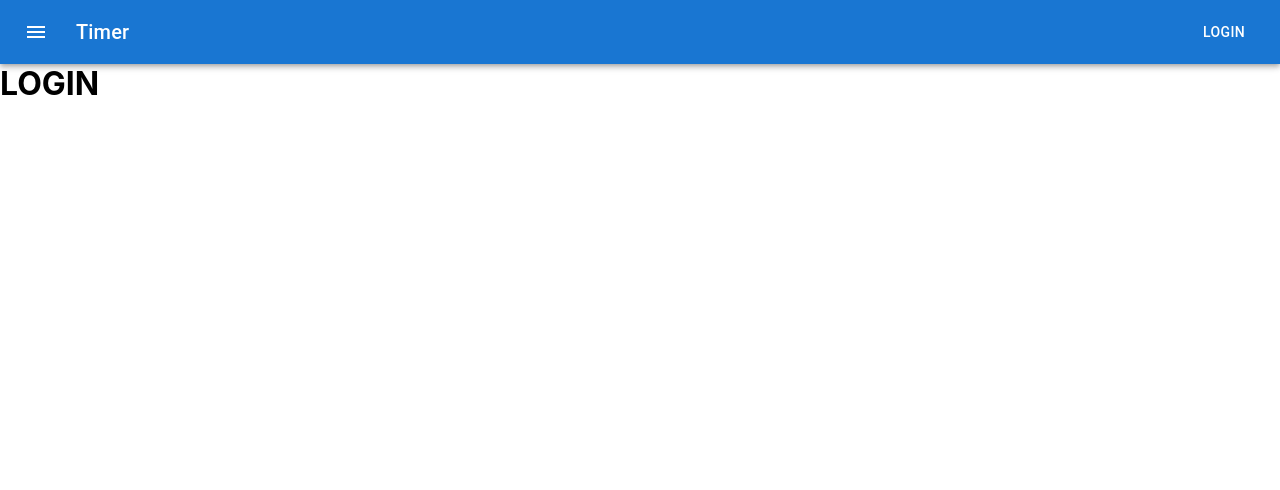
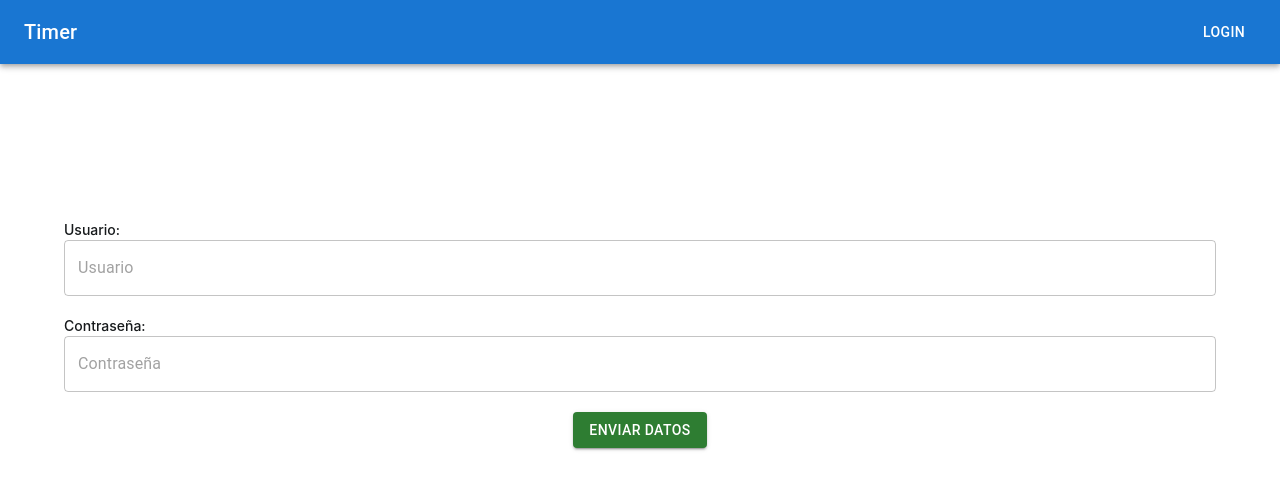
Before and after one commit to sergioalcazar745/counter, a React (Create React App) app in the folder client/: page /login in a window 1280 px wide. Shown: the top 490 px of the page. Built offline with nearby package versions, Linux system fonts and the light colour scheme; no server answers.

Commit message:
login y intento botones

```diff
--- a/client/package.json
+++ b/client/package.json
@@ -6,6 +6,7 @@
     "@emotion/react": "^11.10.5",
     "@emotion/styled": "^11.10.5",
     "@mui/icons-material": "^5.11.0",
+    "@mui/joy": "^5.0.0-alpha.60",
     "@mui/material": "^5.11.2",
     "@testing-library/jest-dom": "^5.16.5",
     "@testing-library/react": "^13.4.0",
--- a/client/src/Global.js
+++ b/client/src/Global.js
@@ -1,5 +1,6 @@
 var Global = {
-    url: "https://localhost:7004/"
+    url: "https://localhost:7004/",
+    token:false
 }
 
 export default Global;
--- a/client/src/assests/css/Home.css
+++ b/client/src/assests/css/Home.css
@@ -53,14 +53,12 @@
   content: '';
   width: 7ch;
   height: 3vh;
-  background: linear-gradient(to top, transparent, white);
   position: absolute;
   z-index: 2;
 }
 
 .clock::after {
   bottom: 0;
-  background: linear-gradient(to bottom, transparent, white);
 }
 
 .clock > div {
@@ -68,7 +66,8 @@
 }
 
 .tick {
-  line-height: 17vh;
+  /* line-height: 17vh; */
+  color: black;
 }
 
 .tick-hidden {
--- a/client/src/components/Home.js
+++ b/client/src/components/Home.js
@@ -10,7 +10,8 @@ export default class Home extends Component {
 
   state = {
     clock: 0,
-        segundos: 0
+    segundos: 0,
+    pausar:false
   }
 
   numero = React.createRef();
@@ -22,6 +23,9 @@ export default class Home extends Component {
     $("#btnEnviar").hide();
     $("#btnPausar").show();
     $("#texto").val("");
+    this.setState({
+      pausar:false
+    })
   }
 
   pausar = (e) => {
@@ -29,6 +33,9 @@ export default class Home extends Component {
     socket.emit('contador', "pausa");
     $("#btnPausar").hide();
     $("#btnReanudar").show();
+    this.setState({
+      pausar:true
+    })
   }
 
   reanudar = (e) => {
@@ -48,44 +55,44 @@ export default class Home extends Component {
     d = Math.floor(h / 24)
     h = h % 24
 
-        return {days: d, hours: h, minutes: m, seconds: s}
+    return { days: d, hours: h, minutes: m, seconds: s }
   }
 
   timer = (numero) => {
     const convertedTime = this.secConverter(numero, 'sec')
 
-        if(convertedTime.hours.toString().length == 1){
+    if (convertedTime.hours.toString().length == 1) {
       var stringHours = "0" + convertedTime.hours.toString();
       convertedTime.hours = stringHours;
-        }else{
+    } else {
       convertedTime.hours = convertedTime.hours.toString();
     }
 
-        if(convertedTime.minutes.toString().length == 1){
+    if (convertedTime.minutes.toString().length == 1) {
       var stringMinutes = "0" + convertedTime.minutes.toString();
       convertedTime.minutes = stringMinutes;
-        }else{
+    } else {
       convertedTime.minutes = convertedTime.minutes.toString();
     }
 
-        if(convertedTime.seconds.toString().length == 1){
+    if (convertedTime.seconds.toString().length == 1) {
       var stringSeconds = "0" + convertedTime.seconds.toString();
       convertedTime.seconds = stringSeconds;
-        }else{
+    } else {
       convertedTime.seconds = convertedTime.seconds.toString()
     }
 
     this.state.clock = convertedTime
-        this.setState({clock: convertedTime})
+    this.setState({ clock: convertedTime })
     $("#clock").show();
   }
 
-    componentDidMount = () =>{
+  componentDidMount = () => {
     $("#btnPausar").hide();
     $("#btnReanudar").hide();
     const receiveMessage = (segundos) => {
       this.state.segundos = segundos;
-            this.setState({segundos: this.state.segundos})
+      this.setState({ segundos: this.state.segundos })
       this.timer(segundos);
     }
 
@@ -110,7 +117,7 @@ export default class Home extends Component {
                 <div className="number">{this.state.clock.hours[1]}</div>
               </div>
             </div>
-            <div className="tick">:</div>
+            <div className="tick" style={{ color: "black" }}>:</div>
             <div className="minutes">
               <div className="first">
                 <div className="number">{this.state.clock.minutes[0]}</div>
@@ -130,21 +137,56 @@ export default class Home extends Component {
             </div>
           </div>
         }
-        <br/>
-        <form style={{display: 'flex', flexDirection: 'column' , justifyContent: 'center', alignItems: 'center'}}>
-            <input id='texto' type="text" ref={this.numero}/>
+        <br />
+        {
+          localStorage.getItem("token") &&
+          (
+            <form style={{ display: 'flex', flexDirection: 'column', justifyContent: 'center', alignItems: 'center' }}>
+              <input id='texto' type="text" ref={this.numero} />
               <div>
-              <Button onClick={e => this.comenzar(e)} variant="contained" color="success" style={{margin: '10px'}}>
+                {localStorage.getItem("comienzo") ?
+                  (<Button onClick={(e) => {
+                    this.comenzar(e);
+                    localStorage.removeItem("comienzo");
+                    localStorage.setItem("pausar","pausar")
+                  }} variant="contained" color="success" style={{ margin: '10px' }}>
                     Comenzar
-              </Button>
-              <Button onClick={e => this.pausar(e)} variant="contained" color="error" style={{margin: '10px'}}>
-                  Pausar
-              </Button>
-              <Button onClick={e => this.reanudar(e)} variant="contained" color="primary" style={{margin: '10px'}}>
+                  </Button>) :
+                  (
+                    <div>
+                    {localStorage.getItem("reanudar") &&
+                        (
+                          <Button onClick={(e) => {
+                            this.reanudar(e)
+                            localStorage.removeItem("reanudar");
+                            localStorage.setItem("pausar","pausar")
+                          }} variant="contained" color="primary" style={{ margin: '10px' }}>
                             Reanudar
                           </Button>
+                        )
+                    }
+                    {
+                      localStorage.getItem("pausar") &&
+                       (
+                        <Button onClick={(e) => {
+                          this.pausar(e)
+                          localStorage.removeItem("pausar");
+                          localStorage.setItem("reanudar","reanudar")
+                        }}
+                          variant="contained" color="error" style={{ margin: '10px' }}>
+                          Pausar
+                        </Button>)
+                    }
+                    </div>
+                  )
+                }
+
+
               </div>
             </form>
+          )
+        }
+
 
       </div>
     )
--- a/client/src/components/Login.js
+++ b/client/src/components/Login.js
@@ -1,11 +1,115 @@
 import React, { Component } from 'react'
+import FormLabel from '@mui/joy/FormLabel';
+import { TextField, Button } from '@mui/material';
+import { Container } from '@mui/system';
+import Grid from '@mui/material/Grid';
+import LoginService from '../services/LoginService'
+import Global from "./../Global";
+import { Navigate } from 'react-router-dom';
+
+const service = new LoginService()
 
 export default class Login extends Component {
+    cajausuario = React.createRef();
+    cajapass = React.createRef();
+
+    state = {
+        mensajeError: null,
+        status: false,
+        redirigir:false
+    }
+
+    datosLogin = () => {
+        var usuario = this.cajausuario.current.value
+        var pass = this.cajapass.current.value
+        if (usuario.length == 0) {
+            this.setState({
+                mensajeError: "El campo usuario esta vacío",
+                status: true
+            })
+        } else
+            if (pass.length == 0) {
+                this.setState({
+                    mensajeError: "El campo contraseña esta vacío",
+                    status: true
+                })
+            } else {
+                //LLAMO API
+                var data = { userName: usuario, password: pass }
+                service.getToken(data).then(result => {
+                    localStorage.setItem("token", result)
+                    localStorage.setItem("comienzo","comienzo")
+                    this.setState({
+                        redirigir:true
+                    })
+
+                })
+                    .catch(error => {
+                        var mensajeError = "No se ha encontrado el usuario"
+                        this.setState({
+                            mensajeError: mensajeError,
+                            status: true
+                        })
+                        localStorage.removeItem("token")
+
+                    })
+
+            }
+
+    }
+
     render() {
+        if(this.state.redirigir==true){
+            return (<Navigate to="/"/>);
+        }
         return (
-            <div>
-                <h1>LOGIN</h1>
-            </div>
+            <Grid
+                container
+                spacing={0}
+                direction="column"
+                justifyContent="center"
+                style={{ minHeight: '70vh', maxwidth: '100vw' }}
+            >
+                <Grid>
+                    <Container>
+                        <FormLabel>Usuario: </FormLabel>
+                        <TextField
+                            fullWidth
+                            inputRef={this.cajausuario}
+                            placeholder="Usuario"
+                            type="text"
+                        />
+                        <br />
+                    </Container>
+                    <br />
+                    <Container>
+                        <FormLabel>Contraseña: </FormLabel>
+                        <TextField
+                            fullWidth
+                            inputRef={this.cajapass}
+                            placeholder="Contraseña"
+                            type="password"
+                        />
+                    </Container>
+                    <br />
+                    <center>
+                        <Container>
+                            <Button variant="contained" color='success' onClick={this.datosLogin}>
+                                Enviar datos
+                            </Button>
+                        </Container>
+                        <br />
+                        {
+                            this.state.status == true &&
+                            (
+                                <h1 style={{ color: "red", fontSize: "25px" }}>{this.state.mensajeError}</h1>
+                            )
+                        }
+                    </center>
+                </Grid>
+
+            </Grid>
+
         )
     }
 }
--- a/client/src/components/Menu.js
+++ b/client/src/components/Menu.js
@@ -106,7 +106,9 @@ export default class Menu extends Component {
         <Box sx={{ flexGrow: 1 }}>
             <AppBar position="static">
                 <Toolbar>
-                    <IconButton
+               { localStorage.getItem("token") &&
+          (
+            <IconButton
                         size="large"
                         edge="start"
                         color="inherit"
@@ -116,7 +118,8 @@ export default class Menu extends Component {
                     >
                         <MenuIcon />
                     </IconButton>
-
+          )
+          }
                     <Typography variant="h6" component="div" sx={{ flexGrow: 1 }}>
                         Timer
                     </Typography>
--- /dev/null
+++ b/client/src/services/LoginService.js
@@ -0,0 +1,18 @@
+import Global from "./../Global";
+import axios from "axios";
+
+export default class LoginService {
+
+    getToken(data){
+        return new Promise(function(resolve) {
+            var request = Global.url + "Auth/Login";
+
+            axios.post(request,data).then(response => {
+                resolve(response.data)
+            })
+            .catch(error=>{
+                resolve(error)
+            });
+        });
+    }
+}
```
Also changed, not shown: 1 other file (tests, documents, lock files or other folders). Lines whose indentation alone changed are shown as unchanged.
